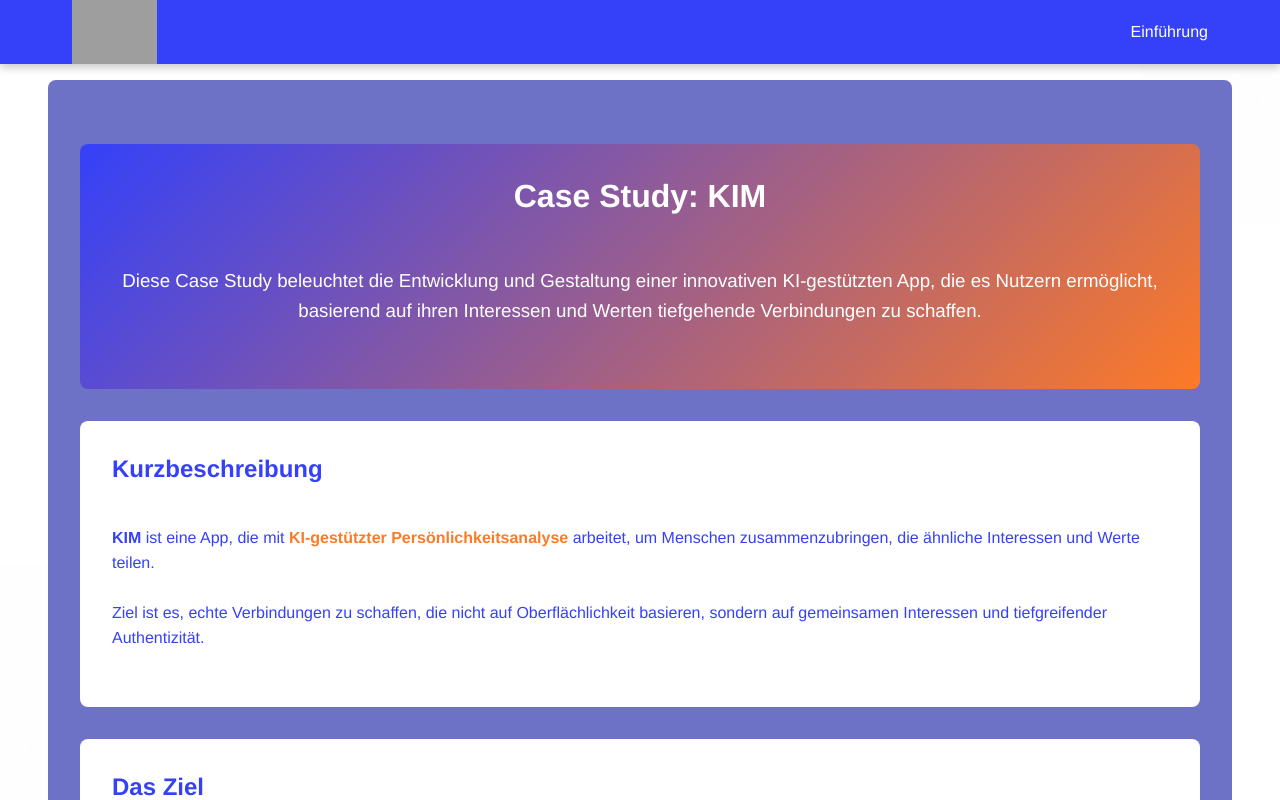
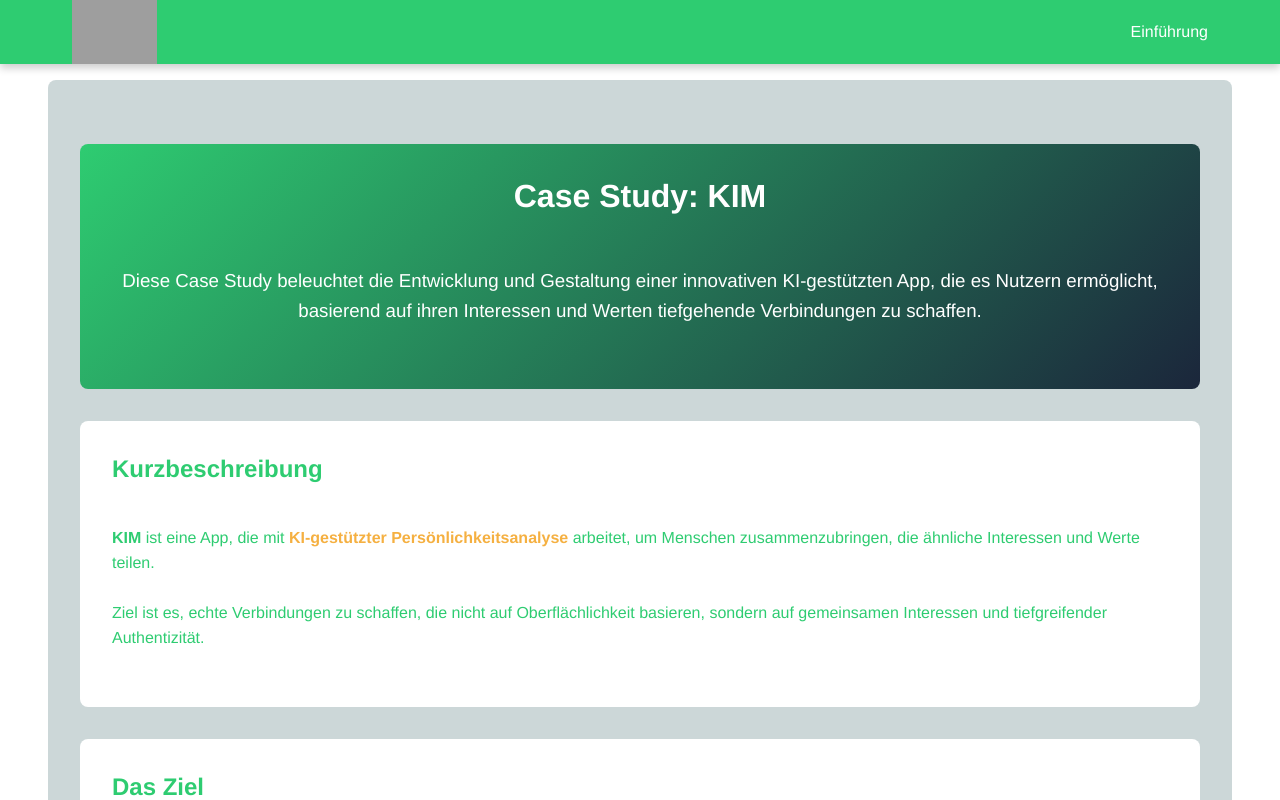
Before and after one commit to JonasZeihe/jonaszeihe.github.io, a React (Create React App) app: page / in a window 1280 px wide. Shown: the top 800 px of the page. Built offline with nearby package versions, Linux system fonts and the light colour scheme; grey boxes are pictures that could not be loaded.

Commit message:
Implement design system

```diff
--- a/src/components/layout/Wrapper.js
+++ b/src/components/layout/Wrapper.js
@@ -7,7 +7,7 @@ const WrapperContainer = styled.div`
     if (gradient) return theme.gradients[gradient];
     if (backgroundColor) {
       const [color, shade] = backgroundColor.split('.');
-      return theme.colors[color]?.[shade] || theme.colors.background.light;
+      return theme.colors[color]?.[shade] || theme.colors.neutral.light;
     }
     return theme.colors.background.light;
   }};
--- a/src/components/sections/QuoteComponent.js
+++ b/src/components/sections/QuoteComponent.js
@@ -8,7 +8,7 @@ const QuoteWrapper = styled.blockquote`
   margin: ${({ theme }) => theme.spacing(3)} auto;
   padding: ${({ theme }) => theme.spacing(3)};
   max-width: 600px; /* Begrenzte Breite für bessere Lesbarkeit */
-  background: ${({ theme }) => theme.colors.background.main};
+  background: ${({ theme }) => theme.colors.neutral.main};
   color: ${({ theme }) => theme.colors.neutral.white};
   font-style: italic;
   border-left: 8px solid ${({ theme }) => theme.colors.primary.main}; /* Breiterer Balken */
--- a/src/components/utilities/HighlightText.js
+++ b/src/components/utilities/HighlightText.js
@@ -3,7 +3,7 @@ import styled from 'styled-components';
 import PropTypes from 'prop-types';
 
 const StyledHighlightText = styled.span`
-  color: ${({ theme, color }) => color || theme.colors.secondary.main};
+  color: ${({ theme, color }) => color || theme.colors.highlight.main};
   font-weight: ${({ theme }) => theme.typography.fontWeight.bold};
 `;
 
--- a/src/styles/Gradient.js
+++ b/src/styles/Gradient.js
@@ -16,7 +16,7 @@ const gradients = (theme) => ({
     theme.colors.secondary.lightest
   ),
 
-  // Secondary Palette (Energie durch Orange)
+  // Secondary Palette (Erzeugt Kontraste)
   secondaryWarm: createGradient(
     theme.colors.secondary.lightest,
     theme.colors.secondary.main
@@ -30,7 +30,7 @@ const gradients = (theme) => ({
     theme.colors.accent.main
   ),
 
-  // Accent Palette (Spielerisch und frisch)
+  // Accent Palette (Spielerisch und Frisch)
   accentSoft: createGradient(
     theme.colors.accent.lightest,
     theme.colors.accent.main
@@ -42,6 +42,34 @@ const gradients = (theme) => ({
   accentPlayful: createGradient(
     theme.colors.accent.light,
     theme.colors.secondary.main
+  ),
+
+  // Highlight Palette (Auffallend und Lebendig)
+  highlightSoft: createGradient(
+    theme.colors.highlight.lightest,
+    theme.colors.highlight.main
+  ),
+  highlightBright: createGradient(
+    theme.colors.highlight.main,
+    theme.colors.highlight.dark
+  ),
+  highlightDynamic: createGradient(
+    theme.colors.highlight.light,
+    theme.colors.primary.main
+  ),
+
+  // Warm Palette (Sanfte Wärme)
+  warmSoft: createGradient(
+    theme.colors.secondaryHighlight.lightest,
+    theme.colors.secondaryHighlight.main
+  ),
+  warmBold: createGradient(
+    theme.colors.secondaryHighlight.dark,
+    theme.colors.secondaryHighlight.darkest
+  ),
+  warmDynamic: createGradient(
+    theme.colors.secondaryHighlight.light,
+    theme.colors.accent.main
   ),
 
   // Cross-Palette (Kreativer Kontrast)
@@ -58,34 +86,30 @@ const gradients = (theme) => ({
     theme.colors.primary.dark
   ),
 
-  // Background Gradients (Subtilität und Textur)
-  backgroundSubtle: createGradient(
-    theme.colors.background.lightest,
-    theme.colors.neutral.light,
-    180
-  ),
-  backgroundDramatic: createGradient(
-    theme.colors.background.dark,
-    theme.colors.primary.darkest,
-    180
-  ),
-  backgroundVibrant: createGradient(
-    theme.colors.background.main,
-    theme.colors.secondary.main
-  ),
-
-  // Neutral Gradients (Zeitlos und ruhig)
+  // Neutral Gradients (Subtilität und Ausgewogenheit)
   neutralSoft: createGradient(
     theme.colors.neutral.light,
     theme.colors.neutral.medium
   ),
-  neutralLight: createGradient(
-    theme.colors.neutral.white,
-    theme.colors.neutral.white
-  ),
   neutralStrong: createGradient(
     theme.colors.neutral.dark,
-    theme.colors.neutral.black
+    theme.colors.neutral.darkest
+  ),
+
+  // Depth Gradients (Subtil und Dunkel)
+  depthSubtle: createGradient(
+    theme.colors.depth.lightest,
+    theme.colors.neutral.light,
+    180
+  ),
+  depthDramatic: createGradient(
+    theme.colors.depth.dark,
+    theme.colors.primary.darkest,
+    180
+  ),
+  depthVibrant: createGradient(
+    theme.colors.depth.main,
+    theme.colors.accent.main
   ),
 });
 
--- a/src/styles/theme.js
+++ b/src/styles/theme.js
@@ -10,47 +10,55 @@ const responsiveFontSize = (minSize, maxSize) =>
 
 const colors = {
   primary: {
-    lightest: '#CCD1FF',
-    light: '#8A95FD',
-    main: '#3441F9',
-    dark: '#1F2CCB',
-    darkest: '#0F197A',
+    lightest: '#D4F9E2',
+    light: '#A6EFC1',
+    main: '#2ECC71',
+    dark: '#249A57',
+    darkest: '#18713C',
   },
   secondary: {
-    lightest: '#FFC3A1',
-    light: '#FF9D6A',
-    main: '#FD7A26',
-    dark: '#D35D10',
-    darkest: '#9A3C06',
+    lightest: '#D6DFE6',
+    light: '#92A3B5',
+    main: '#1B263B',
+    dark: '#131C29',
+    darkest: '#0D1219',
   },
   accent: {
-    lightest: '#C9F4F6',
-    light: '#B1E8EC',
-    main: '#9FDFE4',
-    dark: '#7AC4CB',
-    darkest: '#509196',
+    lightest: '#FFE3E6',
+    light: '#FFB3B6',
+    main: '#E63946',
+    dark: '#B52835',
+    darkest: '#891B25',
   },
-  secondaryAccent: {
-    lightest: '#FFF2D1',
-    light: '#FAE6B2',
-    main: '#F5E2A4',
-    dark: '#D7BF85',
-    darkest: '#B49D6B',
+  highlight: {
+    lightest: '#FFF5E6',
+    light: '#FFE1B3',
+    main: '#F5B041',
+    dark: '#C99033',
+    darkest: '#996B26',
   },
-  background: {
-    lightest: '#D3D5F8',
-    light: '#B5BAF1',
-    main: '#999EF6',
-    dark: '#6D72C6',
-    darkest: '#45488B',
+  secondaryHighlight: {
+    lightest: '#FDEEEF',
+    light: '#F7CACE',
+    main: '#C88389',
+    dark: '#9A666A',
+    darkest: '#6F4A4D',
   },
   neutral: {
     white: '#FFFFFF',
-    light: '#E0E0E0',
-    medium: '#B3B3B3',
-    dark: '#808080',
-    darkest: '#4D4D4D',
+    lightest: '#F2F5F5',
+    light: '#CCD7D8',
+    main: '#AAB7B8',
+    dark: '#889394',
+    darkest: '#656D6E',
     black: '#000000',
+  },
+  depth: {
+    lightest: '#E6EAEA',
+    light: '#B0B7C0',
+    main: '#2C3E50',
+    dark: '#1E2B3C',
+    darkest: '#131D28',
   },
 };
 
@@ -99,7 +107,7 @@ const theme = {
     light: '0px 2px 4px rgba(0, 0, 0, 0.1)',
     medium: '0px 4px 8px rgba(0, 0, 0, 0.2)',
     heavy: '0px 8px 16px rgba(0, 0, 0, 0.3)',
-    glow: '0 0 10px rgba(52, 65, 249, 0.5)',
+    glow: '0 0 10px rgba(46, 204, 113, 0.5)',
   },
   breakpoints: {
     xs: '320px',
```
Also changed, not shown: src/components/layout/Header.js (+8 -8 lines), src/pages/1_Introduction.js (+9 -9 lines), .eslintrc.json (added), .stylelintrc.json (added), 1 other file (tests, documents, lock files or other folders).
